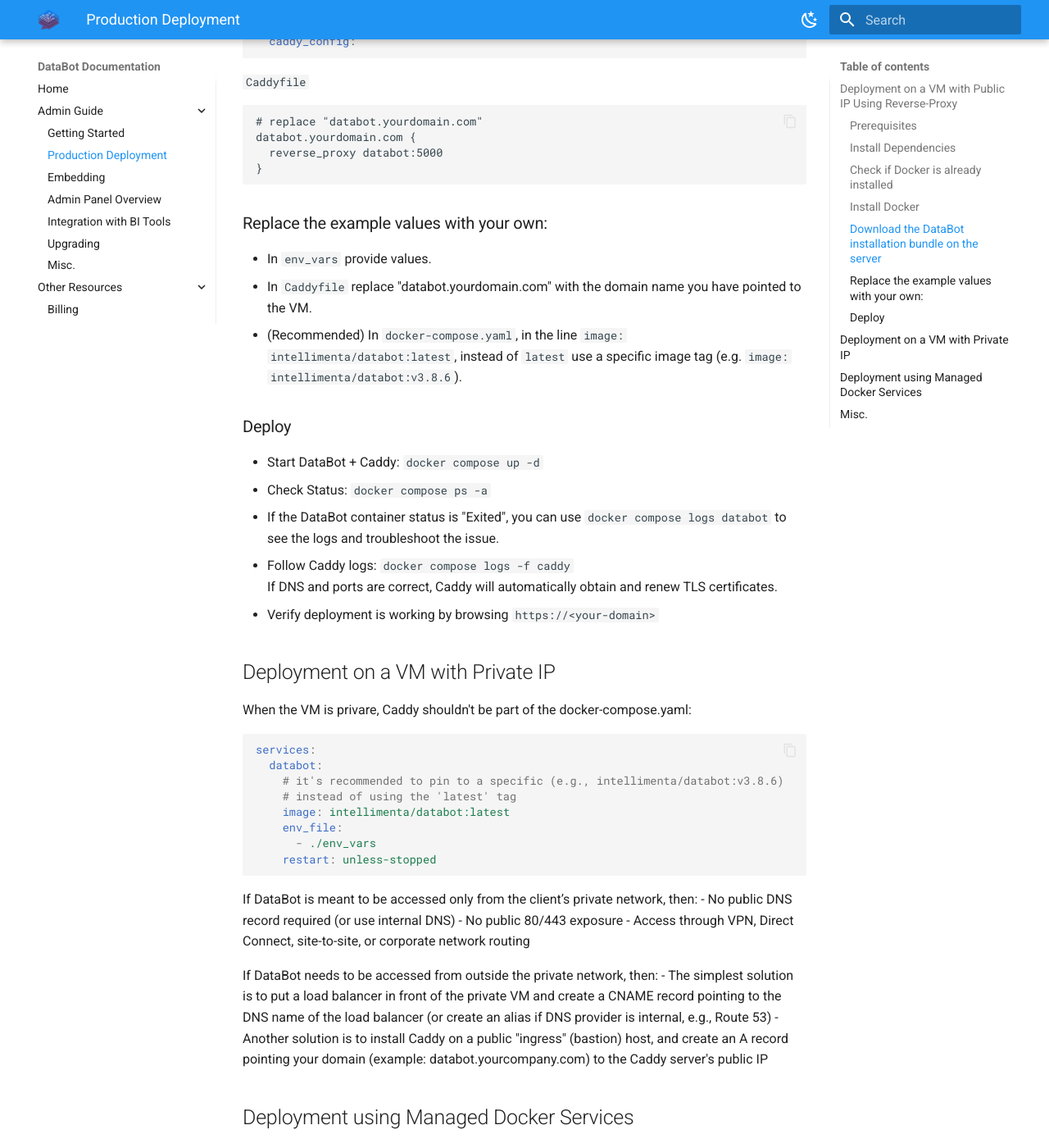
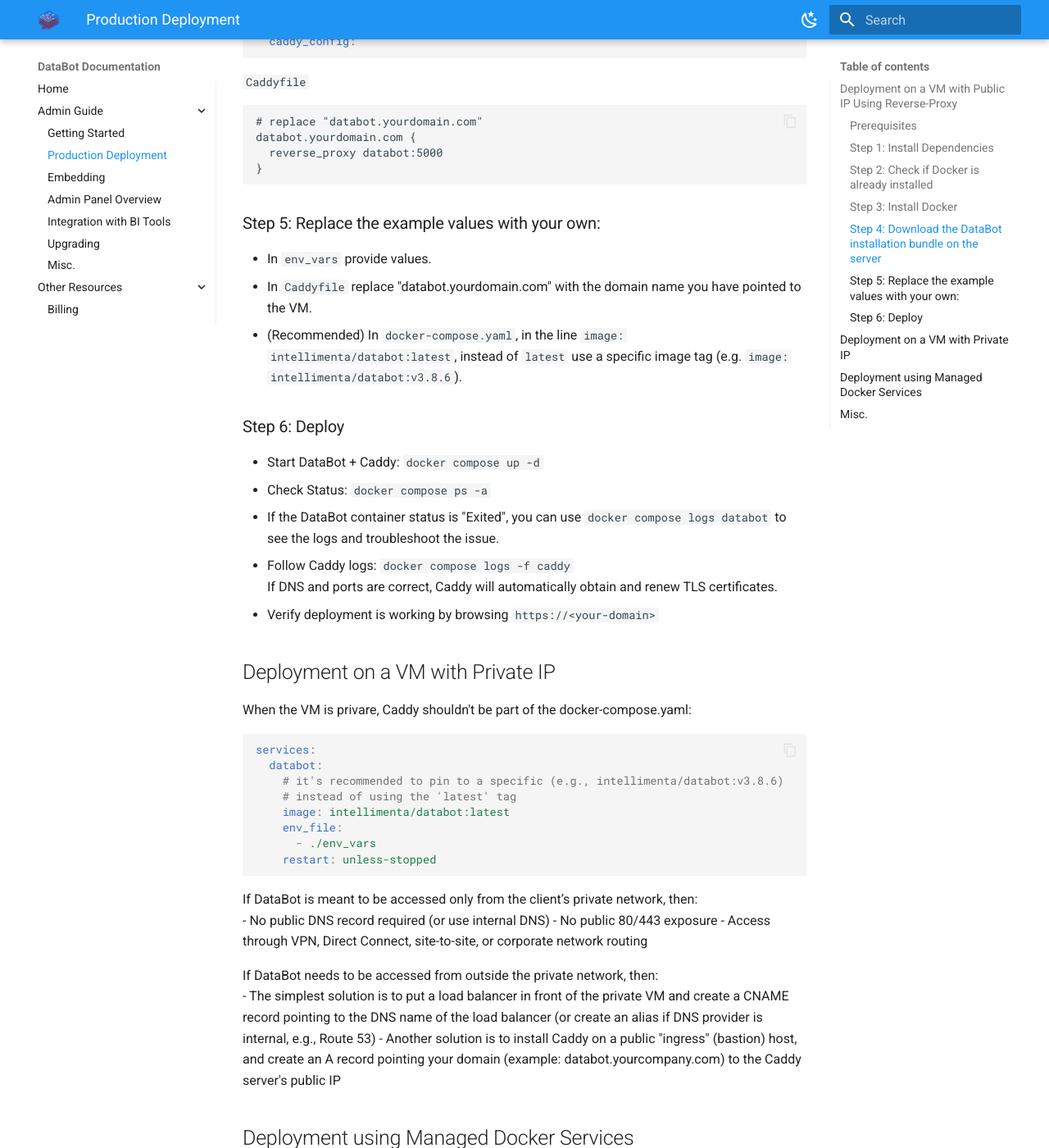
Before and after one commit to Intellimenta/DataBot, an MkDocs documentation site: the page built from docs/admin_guide/production_deployment.md, in a window 1280 px wide and 1400 px high, scrolled down 2576 px. Shown: the whole window at 82% size. Built offline with MkDocs 1.6.1 and Material for MkDocs 9.7.7, drawn with Linux system fonts in a browser that asks for light colours; some of the changed text lies outside the part shown.

Commit message:
update docs

````diff
--- a/docs/admin_guide/production_deployment.md
+++ b/docs/admin_guide/production_deployment.md
@@ -20,19 +20,19 @@
   - Allow **5432/tcp** from the vm to database host
   - If Database host is private, VM should be in the same VPC.
 
-### Install Dependencies
+### Step 1: Install Dependencies
 SSH into the server and run the following command:
 ```sh
 sudo apt-get update
 sudo apt-get install -y unzip ca-certificates curl
 ```
-### Check if Docker is already installed
+### Step 2: Check if Docker is already installed
 ```sh
 docker --version
 ```
-If Docker is installed, you’ll see something like `Docker version 24.x.x, build …`.  In this case **skip the next step**.
+If Docker is installed, you’ll see something like `Docker version 24.x.x, build …`.  In this case **skip step 3**.
 
-### Install Docker
+### Step 3: Install Docker
 ```sh
 curl -fsSL https://get.docker.com | sudo sh
 ```
@@ -46,7 +46,7 @@
 sudo usermod -aG docker $USER
 newgrp docker
 ```
-### Download the DataBot installation bundle on the server
+### Step 4: Download the DataBot installation bundle on the server
 ```
 curl -L https://databot-downloads.s3.us-west-2.amazonaws.com/databot-deployment.zip -o databot.zip
 unzip databot.zip
@@ -98,11 +98,11 @@
   reverse_proxy databot:5000
 }
 ```
-### Replace the example values with your own:
+### Step 5: Replace the example values with your own:
 - In `env_vars` provide values.
 - In `Caddyfile` replace "databot.yourdomain.com" with the domain name you have pointed to the VM.
 - (Recommended) In `docker-compose.yaml`, in the line `image: intellimenta/databot:latest`, instead of `latest` use a specific image tag (e.g. `image: intellimenta/databot:v3.8.6`).
-### Deploy
+### Step 6: Deploy
 - Start DataBot + Caddy: `docker compose up -d`
 - Check Status: `docker compose ps -a`
 - If the DataBot container status is "Exited", you can use `docker compose logs databot` to see the logs and troubleshoot the issue.
````
